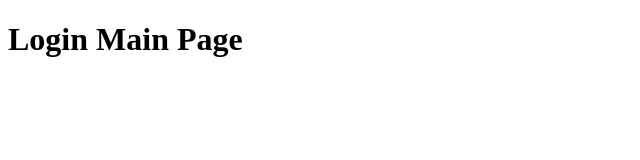
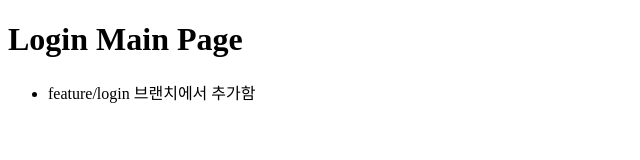
Before and after one commit to gkswjddn94/MYGitApp, a plain HTML site: page login.html in a window 1280 px wide. Shown: the whole page, without its empty margins (0-640 px from the left). Drawn offline with Linux system fonts and the light colour scheme.

Commit message:
feature/login 브랜치에서 login.html 수정

```diff
--- a/login.html
+++ b/login.html
@@ -10,5 +10,8 @@
 
     <body>
         <h1>Login Main Page</h1>
+        <ul>
+            <li>feature/login 브랜치에서 추가함</li>
+        </ul>
     </body>
 </html>
```
